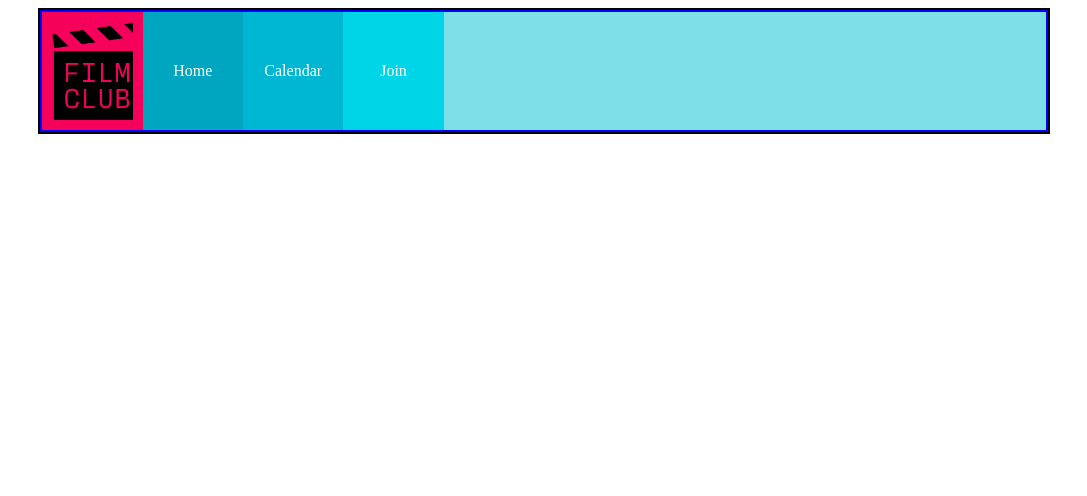
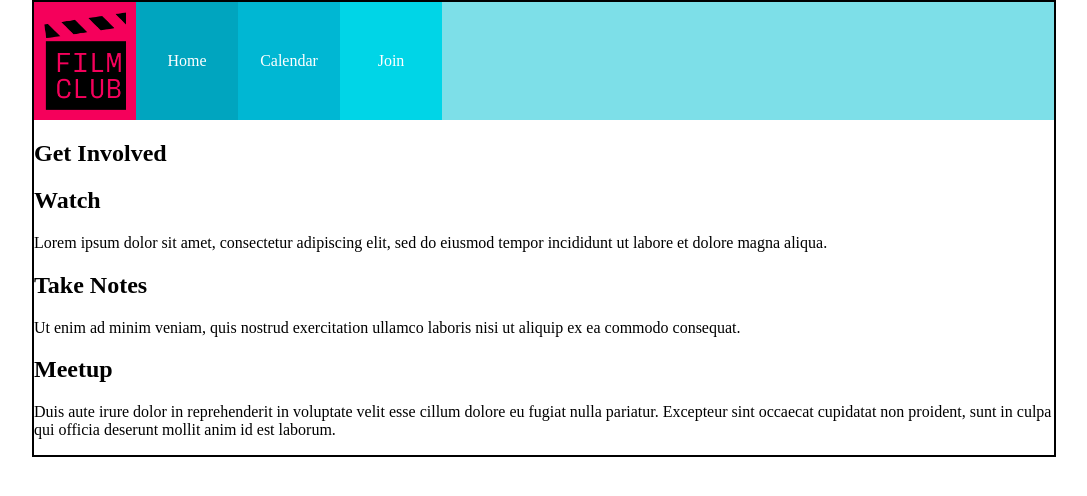
Before and after one commit to ajclose/week-two-project, a plain HTML site: page index.html in a window 1280 px wide. Shown: the whole page, without its empty margins (96-1183 px from the left). Drawn offline with Linux system fonts and the light colour scheme.

Commit message:
Create html structure and add content to get involved section

```diff
--- a/css/main.css
+++ b/css/main.css
@@ -5,6 +5,7 @@
 body {
   display: flex;
   justify-content: center;
+  margin: 0;
 }
 
 .container {
@@ -13,7 +14,6 @@ body {
 }
 
 nav {
-  border: 2px solid blue;
   display: flex;
   justify-content: flex-start;
   background-color: #7DDFE8;
--- a/index.html
+++ b/index.html
@@ -31,6 +31,24 @@
 
       </nav>
 
+      <section class="get-involved">
+        <h1>Get Involved</h1>
+        <div class="opportunities">
+          <div class="opportunity">
+            <h2>Watch</h2>
+            <p>Lorem ipsum dolor sit amet, consectetur adipiscing elit, sed do eiusmod tempor incididunt ut labore et dolore magna aliqua.</p>
+          </div>
+          <div class="opportunity">
+            <h2>Take Notes</h2>
+            <p>Ut enim ad minim veniam, quis nostrud exercitation ullamco laboris nisi ut aliquip ex ea commodo consequat.</p>
+          </div>
+          <div class="opportunity">
+            <h2>Meetup</h2>
+            <p>Duis aute irure dolor in reprehenderit in voluptate velit esse cillum dolore eu fugiat nulla pariatur. Excepteur sint occaecat cupidatat non proident, sunt in culpa qui officia deserunt mollit anim id est laborum.</p>
+          </div>
+        </div>
+      </section>
+
     </div>
   </body>
 </html>
```
